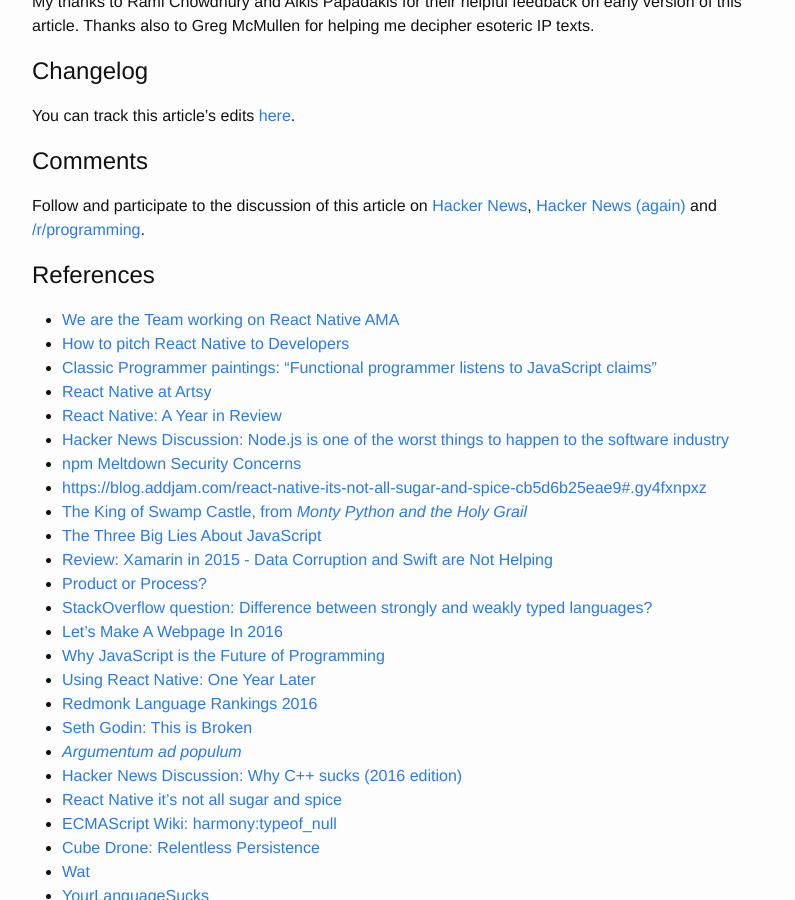
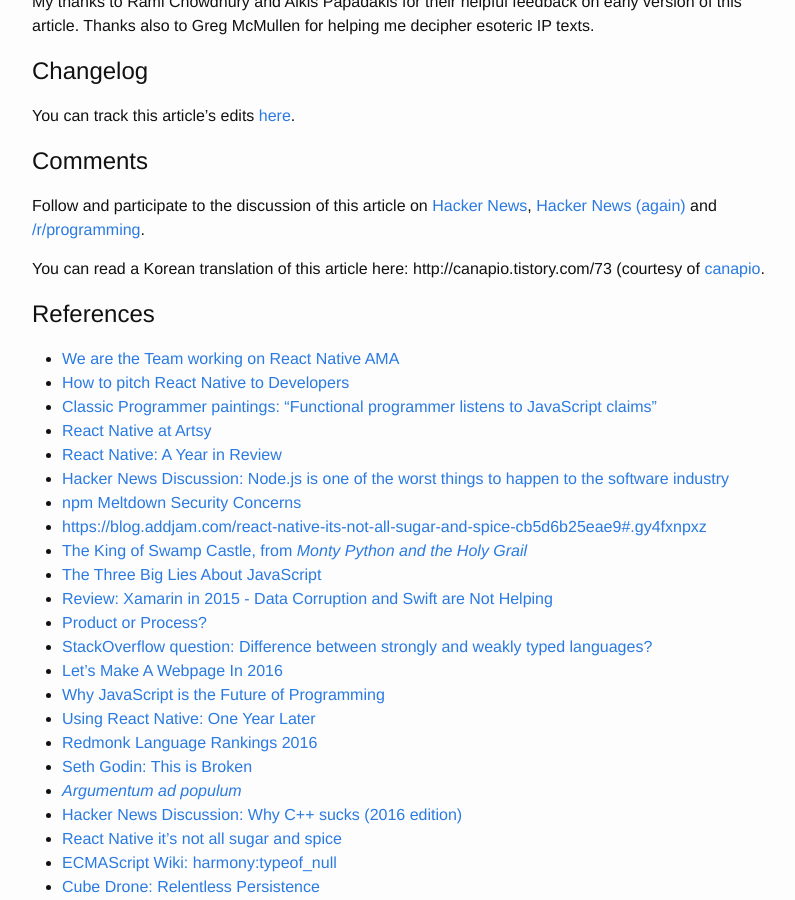
Before and after one commit to arielelkin/site_source, a Jekyll site: the page built from articles/why-im-not-a-react-native-developer.markdown, in a window 1280 px wide and 900 px high, scrolled down 29633 px. Shown: the whole window, without its empty margins (238-1033 px from the left). Built offline with Jekyll 4.4.1, drawn with Linux system fonts in a browser that asks for light colours.

Commit message:
add korean translation

```diff
--- a/articles/why-im-not-a-react-native-developer.markdown
+++ b/articles/why-im-not-a-react-native-developer.markdown
@@ -1013,6 +1013,7 @@ You can track this article's edits [here](https://github.com/arielelkin/arielelk
 
 Follow and participate to the discussion of this article on [Hacker News](https://news.ycombinator.com/item?id=12549590), [Hacker News (again)](https://news.ycombinator.com/item?id=12592762) and [/r/programming](https://www.reddit.com/r/programming/comments/53yxk5/why_im_not_a_react_native_developer/).
 
+You can read a Korean translation of this article here: http://canapio.tistory.com/73 (courtesy of [canapio](https://twitter.com/canapio/status/812803213460049921).
 
 # References
 
```
